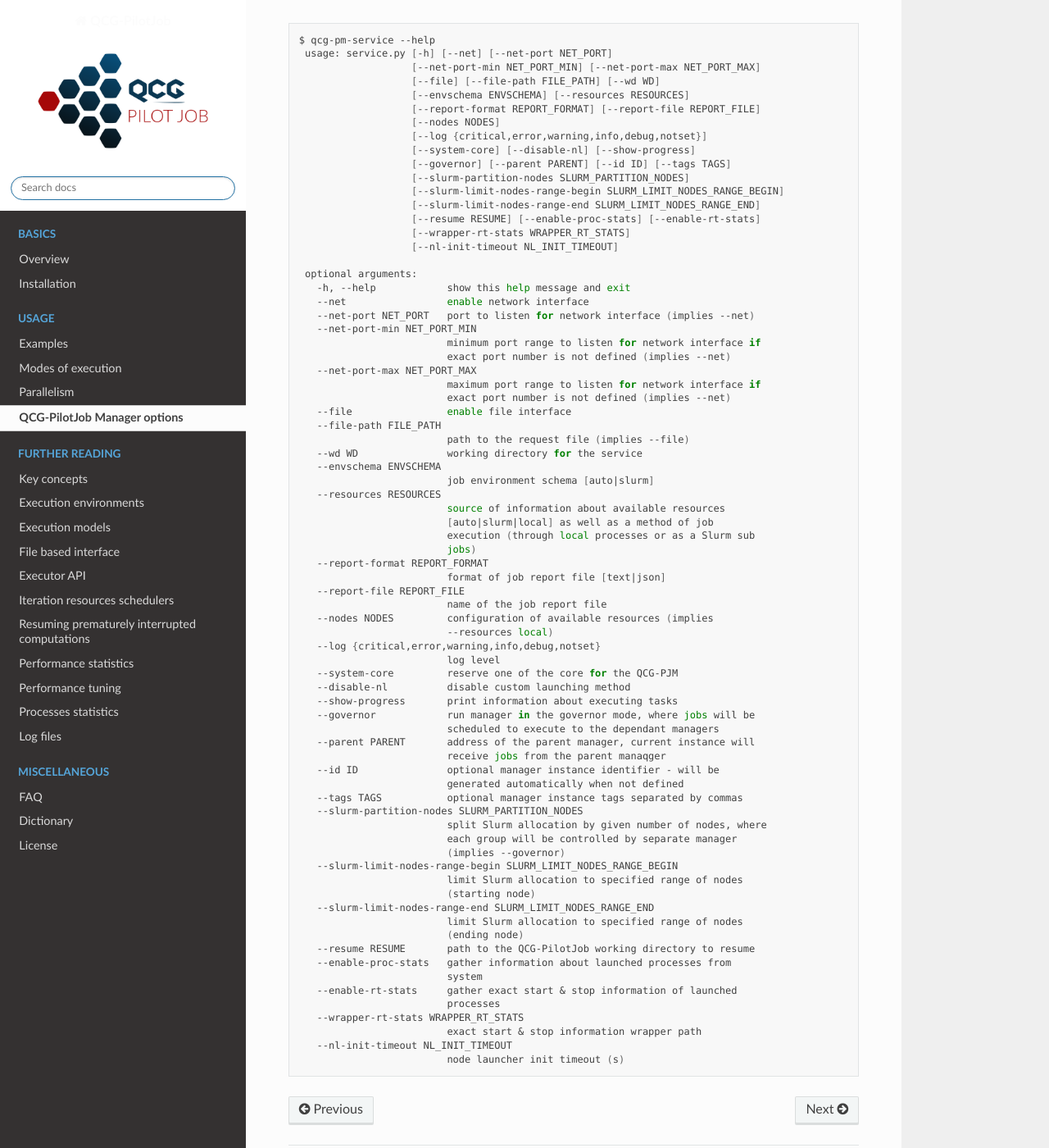
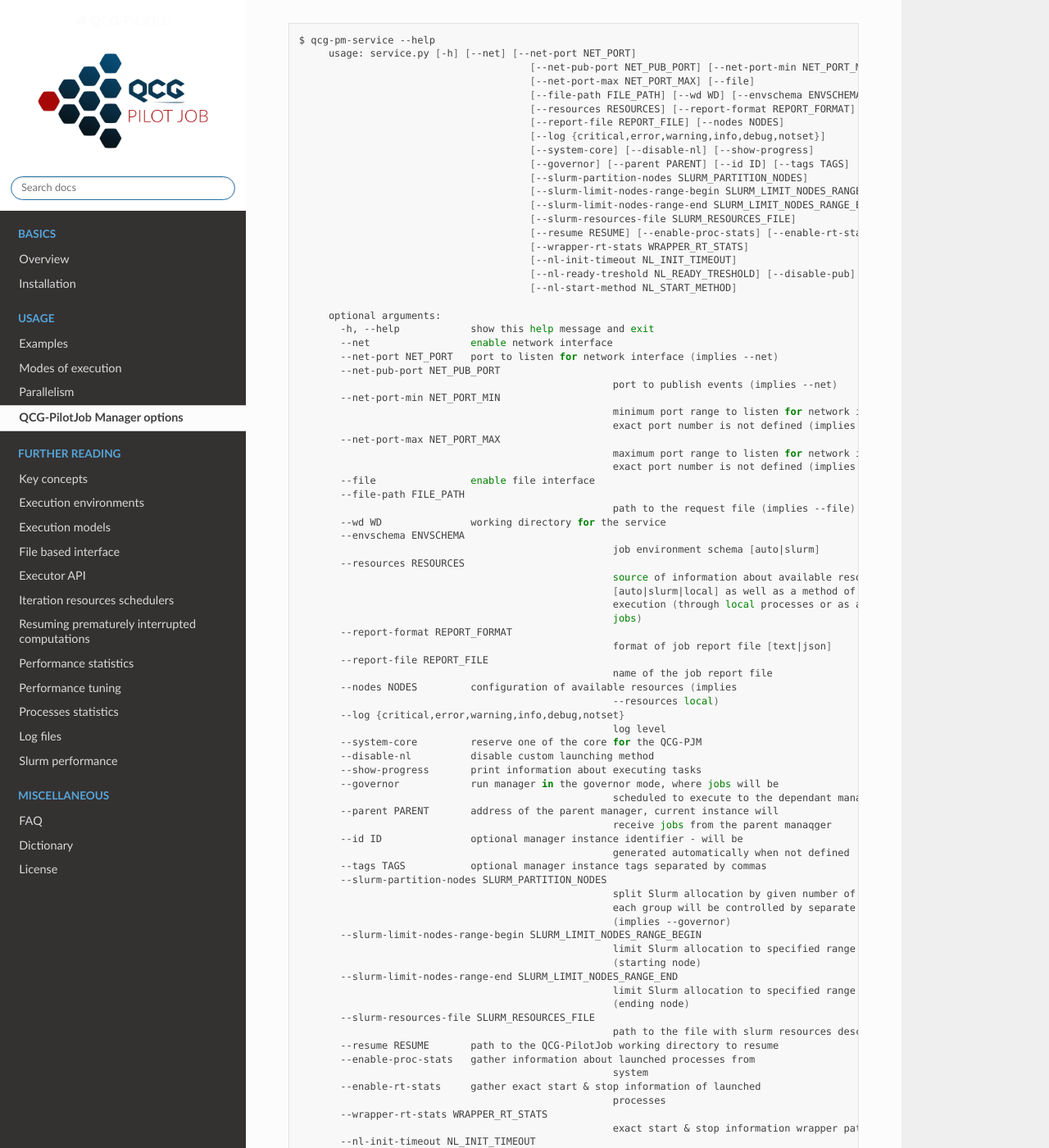
Before and after one commit to compat-project/QCG-PilotJob, a Sphinx documentation site: the page built from docs/options.rst, in a window 1280 px wide and 1400 px high, scrolled down 464 px. Shown: the whole window at 82% size. Built offline with Sphinx 7.4.7 and the Read the Docs theme 2.0.0, drawn with Linux system fonts in a browser that asks for light colours; pages that are not in the unit, such as notebooks, are missing from menus; some of the changed text lies outside the part shown.

Commit message:
documentation about problems with using srun command

```diff
--- a/docs/index.rst
+++ b/docs/index.rst
@@ -41,6 +41,7 @@
    performance_tuning
    processes
    logs
+   slurm_performance
 
 .. toctree::
    :maxdepth: 1
--- a/docs/options.rst
+++ b/docs/options.rst
@@ -19,77 +19,90 @@
 .. code:: bash
 
    $ qcg-pm-service --help
-    usage: service.py [-h] [--net] [--net-port NET_PORT]
-                      [--net-port-min NET_PORT_MIN] [--net-port-max NET_PORT_MAX]
-                      [--file] [--file-path FILE_PATH] [--wd WD]
-                      [--envschema ENVSCHEMA] [--resources RESOURCES]
-                      [--report-format REPORT_FORMAT] [--report-file REPORT_FILE]
-                      [--nodes NODES]
-                      [--log {critical,error,warning,info,debug,notset}]
-                      [--system-core] [--disable-nl] [--show-progress]
-                      [--governor] [--parent PARENT] [--id ID] [--tags TAGS]
-                      [--slurm-partition-nodes SLURM_PARTITION_NODES]
-                      [--slurm-limit-nodes-range-begin SLURM_LIMIT_NODES_RANGE_BEGIN]
-                      [--slurm-limit-nodes-range-end SLURM_LIMIT_NODES_RANGE_END]
-                      [--resume RESUME] [--enable-proc-stats] [--enable-rt-stats]
-                      [--wrapper-rt-stats WRAPPER_RT_STATS]
-                      [--nl-init-timeout NL_INIT_TIMEOUT]
+	usage: service.py [-h] [--net] [--net-port NET_PORT]
+					  [--net-pub-port NET_PUB_PORT] [--net-port-min NET_PORT_MIN]
+					  [--net-port-max NET_PORT_MAX] [--file]
+					  [--file-path FILE_PATH] [--wd WD] [--envschema ENVSCHEMA]
+					  [--resources RESOURCES] [--report-format REPORT_FORMAT]
+					  [--report-file REPORT_FILE] [--nodes NODES]
+					  [--log {critical,error,warning,info,debug,notset}]
+					  [--system-core] [--disable-nl] [--show-progress]
+					  [--governor] [--parent PARENT] [--id ID] [--tags TAGS]
+					  [--slurm-partition-nodes SLURM_PARTITION_NODES]
+					  [--slurm-limit-nodes-range-begin SLURM_LIMIT_NODES_RANGE_BEGIN]
+					  [--slurm-limit-nodes-range-end SLURM_LIMIT_NODES_RANGE_END]
+					  [--slurm-resources-file SLURM_RESOURCES_FILE]
+					  [--resume RESUME] [--enable-proc-stats] [--enable-rt-stats]
+					  [--wrapper-rt-stats WRAPPER_RT_STATS]
+					  [--nl-init-timeout NL_INIT_TIMEOUT]
+					  [--nl-ready-treshold NL_READY_TRESHOLD] [--disable-pub]
+					  [--nl-start-method NL_START_METHOD]
 
-    optional arguments:
-      -h, --help            show this help message and exit
-      --net                 enable network interface
-      --net-port NET_PORT   port to listen for network interface (implies --net)
-      --net-port-min NET_PORT_MIN
-                            minimum port range to listen for network interface if
-                            exact port number is not defined (implies --net)
-      --net-port-max NET_PORT_MAX
-                            maximum port range to listen for network interface if
-                            exact port number is not defined (implies --net)
-      --file                enable file interface
-      --file-path FILE_PATH
-                            path to the request file (implies --file)
-      --wd WD               working directory for the service
-      --envschema ENVSCHEMA
-                            job environment schema [auto|slurm]
-      --resources RESOURCES
-                            source of information about available resources
-                            [auto|slurm|local] as well as a method of job
-                            execution (through local processes or as a Slurm sub
-                            jobs)
-      --report-format REPORT_FORMAT
-                            format of job report file [text|json]
-      --report-file REPORT_FILE
-                            name of the job report file
-      --nodes NODES         configuration of available resources (implies
-                            --resources local)
-      --log {critical,error,warning,info,debug,notset}
-                            log level
-      --system-core         reserve one of the core for the QCG-PJM
-      --disable-nl          disable custom launching method
-      --show-progress       print information about executing tasks
-      --governor            run manager in the governor mode, where jobs will be
-                            scheduled to execute to the dependant managers
-      --parent PARENT       address of the parent manager, current instance will
-                            receive jobs from the parent manaqger
-      --id ID               optional manager instance identifier - will be
-                            generated automatically when not defined
-      --tags TAGS           optional manager instance tags separated by commas
-      --slurm-partition-nodes SLURM_PARTITION_NODES
-                            split Slurm allocation by given number of nodes, where
-                            each group will be controlled by separate manager
-                            (implies --governor)
-      --slurm-limit-nodes-range-begin SLURM_LIMIT_NODES_RANGE_BEGIN
-                            limit Slurm allocation to specified range of nodes
-                            (starting node)
-      --slurm-limit-nodes-range-end SLURM_LIMIT_NODES_RANGE_END
-                            limit Slurm allocation to specified range of nodes
-                            (ending node)
-      --resume RESUME       path to the QCG-PilotJob working directory to resume
-      --enable-proc-stats   gather information about launched processes from
-                            system
-      --enable-rt-stats     gather exact start & stop information of launched
-                            processes
-      --wrapper-rt-stats WRAPPER_RT_STATS
-                            exact start & stop information wrapper path
-      --nl-init-timeout NL_INIT_TIMEOUT
-                            node launcher init timeout (s)
+	optional arguments:
+	  -h, --help            show this help message and exit
+	  --net                 enable network interface
+	  --net-port NET_PORT   port to listen for network interface (implies --net)
+	  --net-pub-port NET_PUB_PORT
+							port to publish events (implies --net)
+	  --net-port-min NET_PORT_MIN
+							minimum port range to listen for network interface if
+							exact port number is not defined (implies --net)
+	  --net-port-max NET_PORT_MAX
+							maximum port range to listen for network interface if
+							exact port number is not defined (implies --net)
+	  --file                enable file interface
+	  --file-path FILE_PATH
+							path to the request file (implies --file)
+	  --wd WD               working directory for the service
+	  --envschema ENVSCHEMA
+							job environment schema [auto|slurm]
+	  --resources RESOURCES
+							source of information about available resources
+							[auto|slurm|local] as well as a method of job
+							execution (through local processes or as a Slurm sub
+							jobs)
+	  --report-format REPORT_FORMAT
+							format of job report file [text|json]
+	  --report-file REPORT_FILE
+							name of the job report file
+	  --nodes NODES         configuration of available resources (implies
+							--resources local)
+	  --log {critical,error,warning,info,debug,notset}
+							log level
+	  --system-core         reserve one of the core for the QCG-PJM
+	  --disable-nl          disable custom launching method
+	  --show-progress       print information about executing tasks
+	  --governor            run manager in the governor mode, where jobs will be
+							scheduled to execute to the dependant managers
+	  --parent PARENT       address of the parent manager, current instance will
+							receive jobs from the parent manaqger
+	  --id ID               optional manager instance identifier - will be
+							generated automatically when not defined
+	  --tags TAGS           optional manager instance tags separated by commas
+	  --slurm-partition-nodes SLURM_PARTITION_NODES
+							split Slurm allocation by given number of nodes, where
+							each group will be controlled by separate manager
+							(implies --governor)
+	  --slurm-limit-nodes-range-begin SLURM_LIMIT_NODES_RANGE_BEGIN
+							limit Slurm allocation to specified range of nodes
+							(starting node)
+	  --slurm-limit-nodes-range-end SLURM_LIMIT_NODES_RANGE_END
+							limit Slurm allocation to specified range of nodes
+							(ending node)
+	  --slurm-resources-file SLURM_RESOURCES_FILE
+							path to the file with slurm resources description
+	  --resume RESUME       path to the QCG-PilotJob working directory to resume
+	  --enable-proc-stats   gather information about launched processes from
+							system
+	  --enable-rt-stats     gather exact start & stop information of launched
+							processes
+	  --wrapper-rt-stats WRAPPER_RT_STATS
+							exact start & stop information wrapper path
+	  --nl-init-timeout NL_INIT_TIMEOUT
+							node launcher init timeout (s)
+	  --nl-ready-treshold NL_READY_TRESHOLD
+							percent (0.0-1.0) of node launchers registered when
+							computations should start
+	  --disable-pub         disable status publisher interface
+	  --nl-start-method NL_START_METHOD
+							method to start node launchers (ssh,slurm - default)
```
Also changed, not shown: docs/slurm_performance.rst (added, +106 -0 lines).
